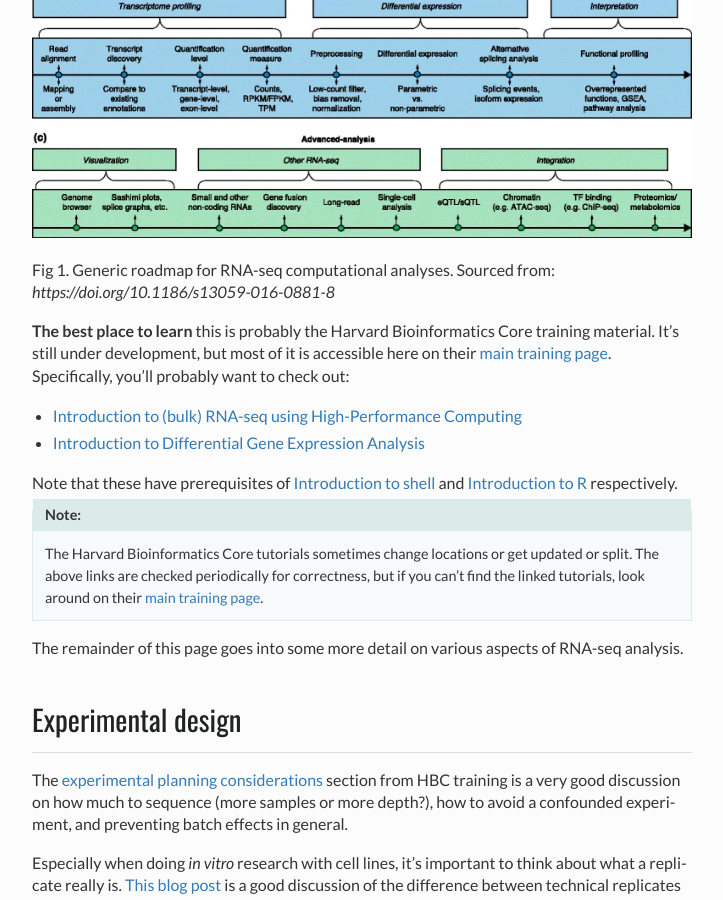
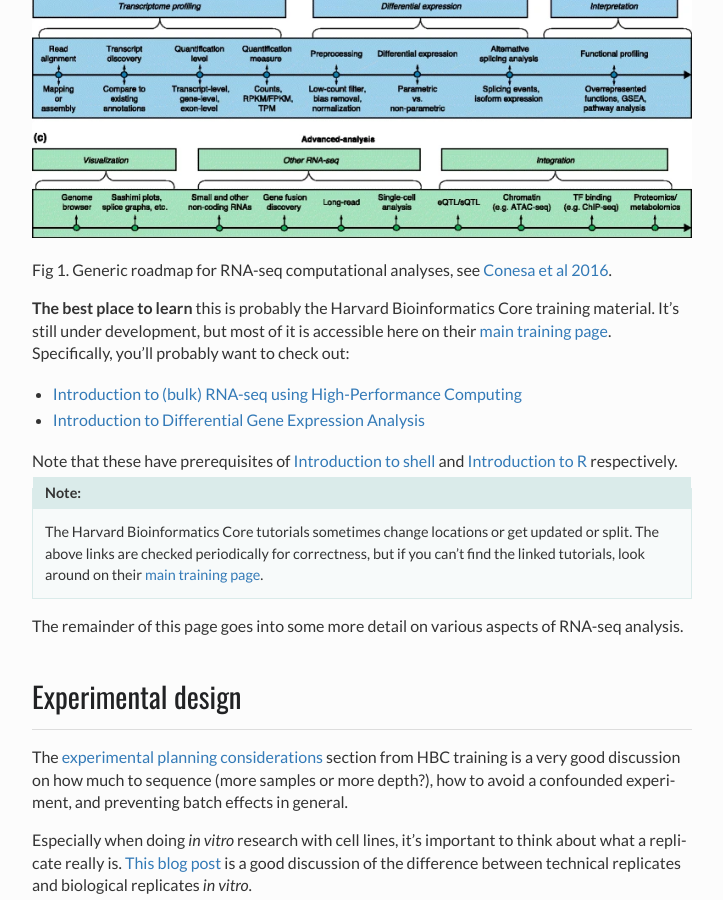
Before and after one commit to NICHD-BSPC/training, a Sphinx documentation site: the page built from source/rnaseq.rst, in a window 1280 px wide and 900 px high, scrolled down 522 px. Shown: the whole window, without its empty margins (398-1121 px from the left). Built offline with Sphinx 7.4.7, drawn with Linux system fonts in a browser that asks for light colours.

Commit message:
update rnaseq figure legend link

```diff
--- a/source/rnaseq.rst
+++ b/source/rnaseq.rst
@@ -11,7 +11,7 @@ The basic steps in bulk RNA-seq analysis are:
 
 .. image:: images/bestPracticesRNASeq.png
 
-Fig 1. Generic roadmap for RNA-seq computational analyses. Sourced from: *https://doi.org/10.1186/s13059-016-0881-8*
+Fig 1. Generic roadmap for RNA-seq computational analyses, see `Conesa et al 2016 <https://doi.org/10.1186/s13059-016-0881-8>`_.
 
 **The best place to learn** this is probably the Harvard Bioinformatics Core
 training material. It’s still under development, but most of it is accessible
```
